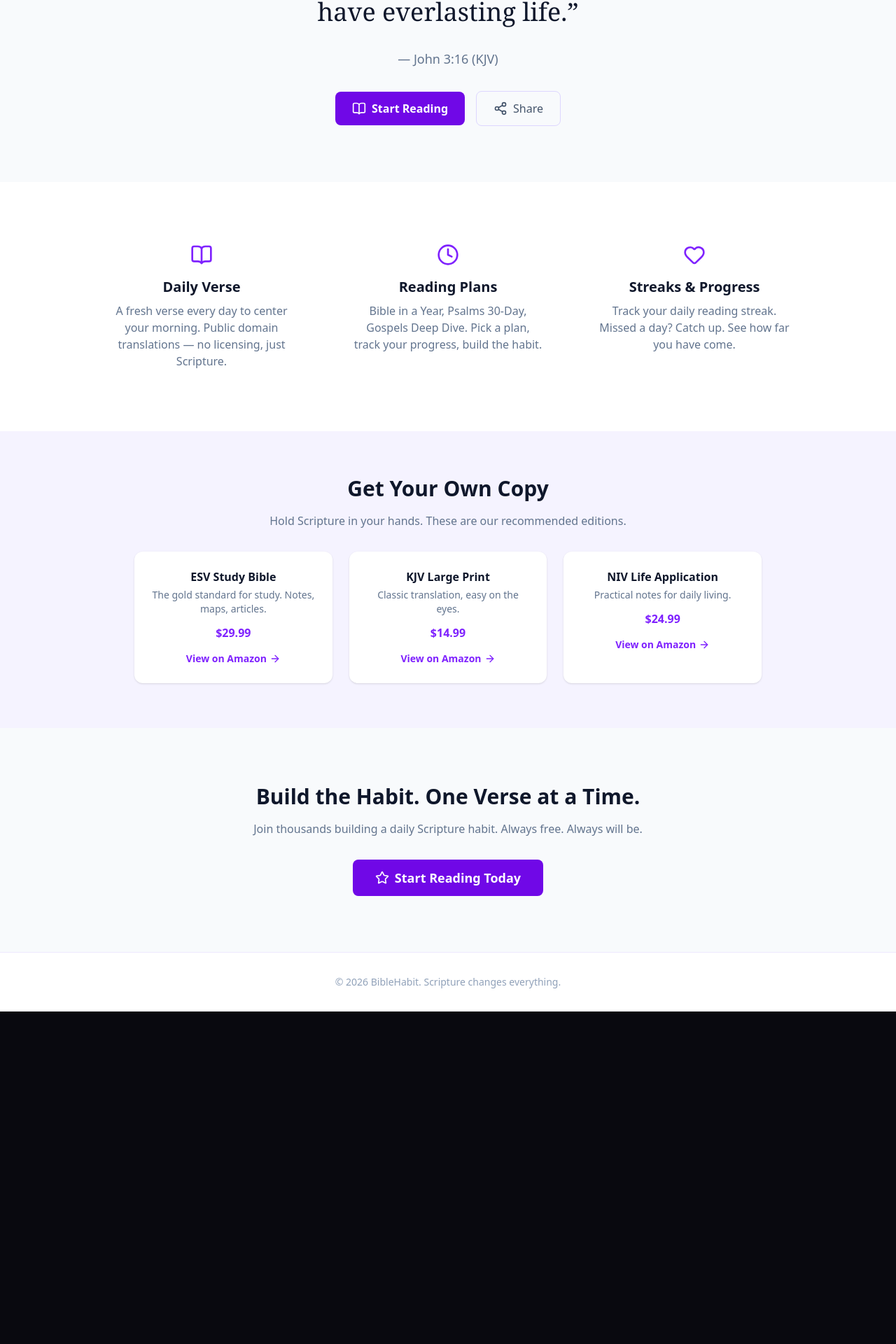
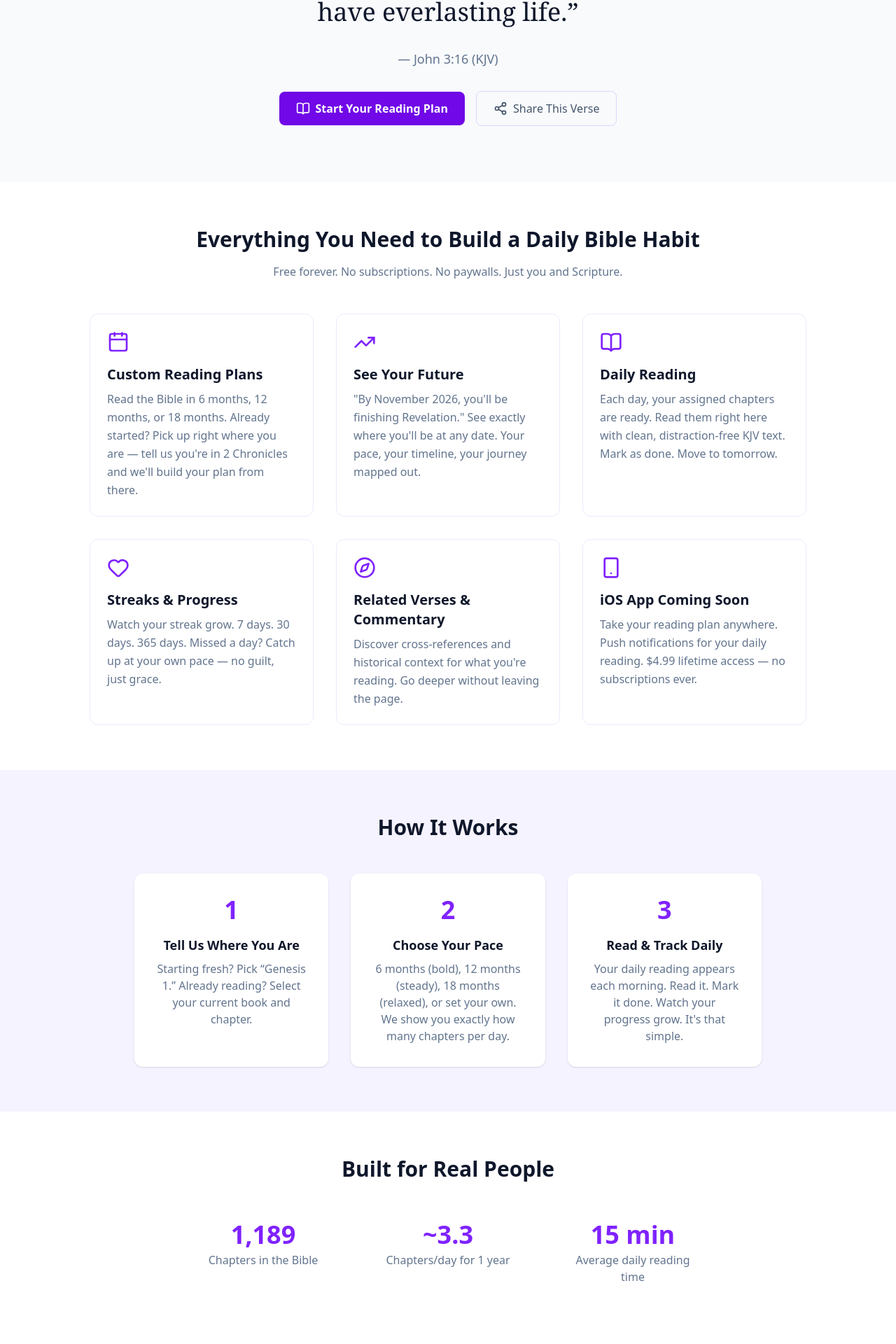
Before and after one commit to forrestwebber/biblehabit, a Next.js app: page / in a window 1280 px wide. Shown: the part 380-2300 px from the top of the page at 70% size. Before the commit the page ends 1825 px from the top, so only its background shows below. Built offline with nearby package versions, Linux system fonts and the light colour scheme.

Commit message:
feat: v2 landing page - free forever, reading plans, features showcase, working affiliate links

```diff
--- a/src/app/page.tsx
+++ b/src/app/page.tsx
@@ -1,4 +1,4 @@
-import { BookOpen, Heart, Share2, Clock, Star, ArrowRight } from 'lucide-react';
+import { BookOpen, Heart, Share2, Clock, Star, ArrowRight, Calendar, TrendingUp, Smartphone, MessageCircle, Compass } from 'lucide-react';
 
 const todaysVerse = {
   text: "For God so loved the world, that he gave his only begotten Son, that whosoever believeth in him should not perish, but have everlasting life.",
@@ -13,8 +13,8 @@ export default function HomePage() {
       <nav className="flex items-center justify-between px-6 py-4 max-w-5xl mx-auto">
         <a href="/" className="text-2xl font-bold text-slate-900">BibleHabit</a>
         <div className="flex items-center gap-4">
-          <a href="/plans" className="text-sm text-slate-500 hover:text-slate-800">Reading Plans</a>
-          <a href="/plans" className="text-sm bg-violet-700 text-white px-4 py-2 rounded-lg hover:bg-violet-800 transition">Browse Plans</a>
+          <span className="text-xs text-violet-600 font-semibold bg-violet-50 px-3 py-1 rounded-full">100% Free Forever</span>
+          <a href="/login" className="text-sm bg-violet-700 text-white px-4 py-2 rounded-lg hover:bg-violet-800 transition">Create Account</a>
         </div>
       </nav>
 
@@ -24,31 +24,84 @@ export default function HomePage() {
         <blockquote className="text-3xl md:text-4xl font-serif leading-relaxed text-slate-900 mb-6">
           &ldquo;{todaysVerse.text}&rdquo;
         </blockquote>
-        <p className="text-lg text-slate-500 mb-8">— {todaysVerse.reference} ({todaysVerse.translation})</p>
-        <div className="flex items-center justify-center gap-4">
-          <button className="flex items-center gap-2 bg-violet-700 text-white px-6 py-3 rounded-lg hover:bg-violet-800 transition font-semibold">
-            <BookOpen className="h-5 w-5" /> Start Reading
-          </button>
-          <button className="flex items-center gap-2 border border-violet-200 text-slate-600 px-6 py-3 rounded-lg hover:bg-violet-50 transition">
-            <Share2 className="h-5 w-5" /> Share
+        <p className="text-lg text-slate-500 mb-8">&mdash; {todaysVerse.reference} ({todaysVerse.translation})</p>
+        <div className="flex items-center justify-center gap-4 flex-wrap">
+          <a href="/login" className="flex items-center gap-2 bg-violet-700 text-white px-6 py-3 rounded-lg hover:bg-violet-800 transition font-semibold">
+            <BookOpen className="h-5 w-5" /> Start Your Reading Plan
+          </a>
+          <button className="flex items-center gap-2 border border-violet-200 text-slate-600 px-6 py-3 rounded-lg hover:bg-violet-100 transition">
+            <Share2 className="h-5 w-5" /> Share This Verse
           </button>
         </div>
       </section>
 
-      {/* Features */}
+      {/* What You Get — Feature Showcase */}
       <section className="py-16 px-6 bg-white">
-        <div className="max-w-5xl mx-auto grid md:grid-cols-3 gap-8">
-          {[
-            { icon: <BookOpen className="h-8 w-8 text-violet-600" />, title: "Daily Verse", desc: "A fresh verse every day to center your morning. Public domain translations — no licensing, just Scripture." },
-            { icon: <Clock className="h-8 w-8 text-violet-600" />, title: "Reading Plans", desc: "Bible in a Year, Psalms 30-Day, Gospels Deep Dive. Pick a plan, track your progress, build the habit." },
-            { icon: <Heart className="h-8 w-8 text-violet-600" />, title: "Streaks & Progress", desc: "Track your daily reading streak. Missed a day? Catch up. See how far you have come." },
-          ].map((f) => (
-            <div key={f.title} className="text-center p-6">
-              <div className="flex justify-center mb-4">{f.icon}</div>
-              <h3 className="text-xl font-bold text-slate-900 mb-2">{f.title}</h3>
-              <p className="text-slate-500">{f.desc}</p>
+        <div className="max-w-5xl mx-auto">
+          <h2 className="text-3xl font-bold text-center text-slate-900 mb-4">Everything You Need to Build a Daily Bible Habit</h2>
+          <p className="text-center text-slate-500 mb-12 max-w-2xl mx-auto">Free forever. No subscriptions. No paywalls. Just you and Scripture.</p>
+
+          <div className="grid md:grid-cols-3 gap-8">
+            {[
+              { icon: <Calendar className="h-8 w-8 text-violet-600" />, title: "Custom Reading Plans", desc: "Read the Bible in 6 months, 12 months, or 18 months. Already started? Pick up right where you are — tell us you're in 2 Chronicles and we'll build your plan from there." },
+              { icon: <TrendingUp className="h-8 w-8 text-violet-600" />, title: "See Your Future", desc: "\"By November 2026, you'll be finishing Revelation.\" See exactly where you'll be at any date. Your pace, your timeline, your journey mapped out." },
+              { icon: <BookOpen className="h-8 w-8 text-violet-600" />, title: "Daily Reading", desc: "Each day, your assigned chapters are ready. Read them right here with clean, distraction-free KJV text. Mark as done. Move to tomorrow." },
+              { icon: <Heart className="h-8 w-8 text-violet-600" />, title: "Streaks & Progress", desc: "Watch your streak grow. 7 days. 30 days. 365 days. Missed a day? Catch up at your own pace — no guilt, just grace." },
+              { icon: <Compass className="h-8 w-8 text-violet-600" />, title: "Related Verses & Commentary", desc: "Discover cross-references and historical context for what you're reading. Go deeper without leaving the page." },
+              { icon: <Smartphone className="h-8 w-8 text-violet-600" />, title: "iOS App Coming Soon", desc: "Take your reading plan anywhere. Push notifications for your daily reading. $4.99 lifetime access — no subscriptions ever." },
+            ].map((f) => (
+              <div key={f.title} className="p-6 rounded-xl border border-violet-100 hover:border-violet-200 transition">
+                <div className="mb-4">{f.icon}</div>
+                <h3 className="text-xl font-bold text-slate-900 mb-2">{f.title}</h3>
+                <p className="text-slate-500 leading-relaxed">{f.desc}</p>
+              </div>
+            ))}
+          </div>
+        </div>
+      </section>
+
+      {/* How It Works — Reading Plan Preview */}
+      <section className="py-16 px-6 bg-violet-50">
+        <div className="max-w-4xl mx-auto">
+          <h2 className="text-3xl font-bold text-center text-slate-900 mb-12">How It Works</h2>
+          <div className="grid md:grid-cols-3 gap-8 text-center">
+            <div className="bg-white rounded-xl p-8 shadow-sm">
+              <div className="text-4xl font-bold text-violet-600 mb-4">1</div>
+              <h3 className="text-lg font-bold text-slate-900 mb-2">Tell Us Where You Are</h3>
+              <p className="text-slate-500">Starting fresh? Pick &ldquo;Genesis 1.&rdquo; Already reading? Select your current book and chapter.</p>
             </div>
-          ))}
+            <div className="bg-white rounded-xl p-8 shadow-sm">
+              <div className="text-4xl font-bold text-violet-600 mb-4">2</div>
+              <h3 className="text-lg font-bold text-slate-900 mb-2">Choose Your Pace</h3>
+              <p className="text-slate-500">6 months (bold), 12 months (steady), 18 months (relaxed), or set your own. We show you exactly how many chapters per day.</p>
+            </div>
+            <div className="bg-white rounded-xl p-8 shadow-sm">
+              <div className="text-4xl font-bold text-violet-600 mb-4">3</div>
+              <h3 className="text-lg font-bold text-slate-900 mb-2">Read & Track Daily</h3>
+              <p className="text-slate-500">Your daily reading appears each morning. Read it. Mark it done. Watch your progress grow. It&apos;s that simple.</p>
+            </div>
+          </div>
+        </div>
+      </section>
+
+      {/* Social Proof */}
+      <section className="py-16 px-6 bg-white">
+        <div className="max-w-3xl mx-auto text-center">
+          <h2 className="text-3xl font-bold text-slate-900 mb-4">Built for Real People</h2>
+          <div className="grid md:grid-cols-3 gap-6 mt-8">
+            <div className="p-6">
+              <p className="text-4xl font-bold text-violet-600">1,189</p>
+              <p className="text-slate-500 mt-1">Chapters in the Bible</p>
+            </div>
+            <div className="p-6">
+              <p className="text-4xl font-bold text-violet-600">~3.3</p>
+              <p className="text-slate-500 mt-1">Chapters/day for 1 year</p>
+            </div>
+            <div className="p-6">
+              <p className="text-4xl font-bold text-violet-600">15 min</p>
+              <p className="text-slate-500 mt-1">Average daily reading time</p>
+            </div>
+          </div>
         </div>
       </section>
 
@@ -59,15 +112,15 @@ export default function HomePage() {
           <p className="text-slate-500 mb-8">Hold Scripture in your hands. These are our recommended editions.</p>
           <div className="grid md:grid-cols-3 gap-6">
             {[
-              { title: "ESV Study Bible", desc: "The gold standard for study. Notes, maps, articles.", price: "$29.99" },
-              { title: "KJV Large Print", desc: "Classic translation, easy on the eyes.", price: "$14.99" },
-              { title: "NIV Life Application", desc: "Practical notes for daily living.", price: "$24.99" },
+              { title: "ESV Study Bible", desc: "The gold standard for study. Notes, maps, articles.", price: "$29.99", asin: "1433502410" },
+              { title: "KJV Large Print", desc: "Classic translation, easy on the eyes.", price: "$14.99", asin: "0785215611" },
+              { title: "NIV Life Application", desc: "Practical notes for daily living.", price: "$24.99", asin: "1496439694" },
             ].map((book) => (
               <div key={book.title} className="bg-white rounded-xl p-6 shadow-sm hover:shadow-md transition">
                 <h3 className="font-bold text-slate-900 mb-1">{book.title}</h3>
                 <p className="text-sm text-slate-500 mb-3">{book.desc}</p>
                 <p className="text-violet-600 font-bold mb-3">{book.price}</p>
-                <a href={`https://www.amazon.com/s?k=${encodeURIComponent(book.title)}&tag=wandereadvisor-20`} target="_blank" rel="noopener noreferrer" className="inline-flex items-center gap-1 text-sm text-violet-600 hover:text-violet-800 font-semibold">
+                <a href={`https://www.amazon.com/dp/${book.asin}?tag=wandereadvisor-20`} target="_blank" rel="noopener noreferrer" className="inline-flex items-center gap-1 text-sm text-violet-600 hover:text-violet-800 font-semibold">
                   View on Amazon <ArrowRight className="h-4 w-4" />
                 </a>
               </div>
@@ -78,11 +131,12 @@ export default function HomePage() {
 
       {/* CTA */}
       <section className="py-20 px-6 text-center">
-        <h2 className="text-3xl font-bold text-slate-900 mb-4">Build the Habit. One Verse at a Time.</h2>
-        <p className="text-slate-500 mb-8 max-w-xl mx-auto">Join thousands building a daily Scripture habit. Always free. Always will be.</p>
-        <a href="#verse" className="inline-flex items-center gap-2 bg-violet-700 text-white px-8 py-3 rounded-lg hover:bg-violet-800 transition font-semibold text-lg">
-          <Star className="h-5 w-5" /> Start Reading Today
+        <h2 className="text-3xl font-bold text-slate-900 mb-4">Start Your Bible Habit Today</h2>
+        <p className="text-slate-500 mb-8 max-w-xl mx-auto">Free forever. No credit card. No catch. Just Scripture, one day at a time.</p>
+        <a href="/login" className="inline-flex items-center gap-2 bg-violet-700 text-white px-8 py-3 rounded-lg hover:bg-violet-800 transition font-semibold text-lg">
+          <Star className="h-5 w-5" /> Create Your Free Account
         </a>
+        <p className="text-xs text-slate-400 mt-4">iOS app coming soon &mdash; $4.99 lifetime access</p>
       </section>
 
       {/* Footer */}
```
